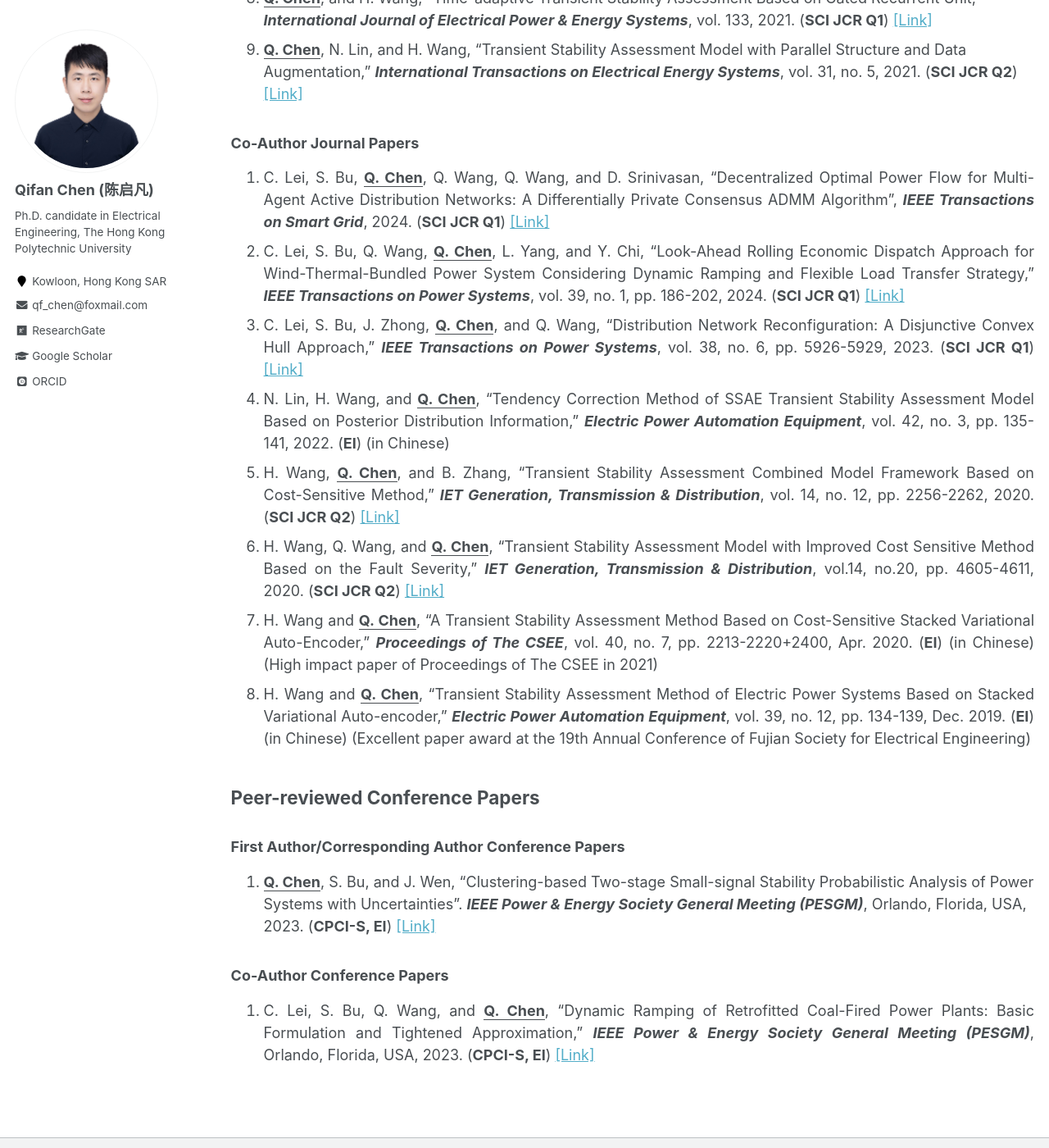
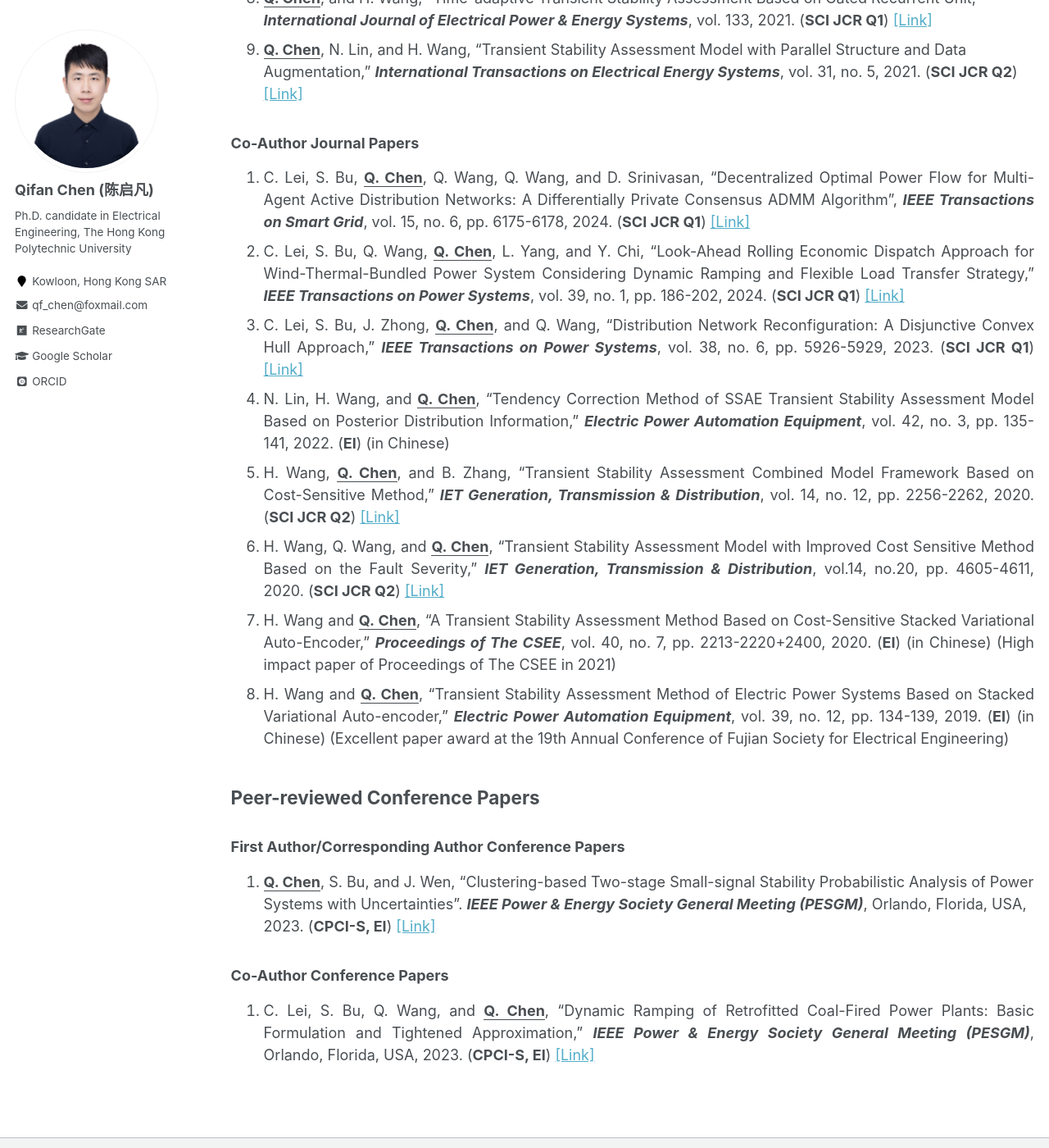
Before and after one commit to ChQf/ChQf.github.io, a Jekyll site: the page built from _pages/publications.md, in a window 1280 px wide and 1400 px high, scrolled down 940 px. Shown: the whole window at 82% size. Built offline with Jekyll 4.4.1, drawn with Linux system fonts in a browser that asks for light colours; some web fonts are replaced; some of the changed text lies outside the part shown.

Commit message:
Update publications.md

```diff
--- a/_pages/publications.md
+++ b/_pages/publications.md
@@ -7,25 +7,25 @@ author_profile: true
 
 ## Peer-reviewed Journal Papers
 ### First Author/Corresponding Author* Journal Papers
-1. **<u>Q. Chen</u>**, S. Bu, H. Wang, and C. Lei, "Real-time Multi-stability Risk Assessment and Visualization of Power Systems: A Graph Neural Network-based Method", ***IEEE Transactions on Power Systems***, 2024. (**SCI JCR Q1**) (Early Access) [[Link]](https://ieeexplore.ieee.org/abstract/document/10819251){:target="_blank"}<br>
+1. **<u>Q. Chen</u>**, S. Bu, H. Wang, and C. Lei, "Real-time Multi-stability Risk Assessment and Visualization of Power Systems: A Graph Neural Network-based Method", ***IEEE Transactions on Power Systems***, vol. 40, no. 4, pp. 2955-2968, 2025. (**SCI JCR Q1**) [[Link]](https://ieeexplore.ieee.org/abstract/document/10819251){:target="_blank"}<br>
 2. H. Wang, F. Gao, **<u>Q. Chen*</u>**, S. Bu, and C. Lei, “Instability Pattern-guided Model Updating Method for Data-driven Transient Stability Assessment”, ***IEEE Transactions on Power Systems***, vol. 40, no. 2, pp. 1214-1227, 2025. (*Corresponding Author) (**SCI JCR Q1**) [[Link]](https://ieeexplore.ieee.org/document/10599816){:target="_blank"}<br>
 3. **<u>Q. Chen</u>**, S. Bu, X. Zhang, S. Yi, and Y. Wei, "Spectral Impedance-based Probabilistic Wideband Oscillatory Stability Analysis and Visualization", ***IEEE Transactions on Power Systems***, vol. 40, no. 2, pp. 1636-1648, 2025. (**SCI JCR Q1**) [[Link]](https://ieeexplore.ieee.org/document/10582543){:target="_blank"}<br>
 4. **<u>Q. Chen</u>**, H. Wang, and N. Lin, "Imbalance Correction Method Based on Ratio of Loss Function Values for Transient Stability Assessment," ***CSEE Journal of Power and Energy Systems***, vol. 11, no. 2, pp. 838-849, 2025. (**SCI JCR Q1**) [[Link]](https://ieeexplore.ieee.org/document/9770511){:target="_blank"}<br>
-5. **<u>Q. Chen</u>** and S. Bu, "Impedance-based Stability Analysis of Power System Wideband Oscillations: A Bridge between s Domain and Frequency Domain," ***IEEE Transactions on Power Systems***, vol.39, no.4, pp.5854-5868, 2024. (**SCI JCR Q1**) [[Link]](https://ieeexplore.ieee.org/document/10360322){:target="_blank"}<br>
+5. **<u>Q. Chen</u>** and S. Bu, "Impedance-based Stability Analysis of Power System Wideband Oscillations: A Bridge between s Domain and Frequency Domain," ***IEEE Transactions on Power Systems***, vol.39, no.4, pp. 5854-5868, 2024. (**SCI JCR Q1**) [[Link]](https://ieeexplore.ieee.org/document/10360322){:target="_blank"}<br>
 6. **<u>Q. Chen</u>**, S. Bu, and C. Y. Chung, "Small-Signal Stability Criteria in Power Electronics-dominated Power Systems: A Comparative Review," ***Journal of Modern Power System and Clean Energy***, vol. 12, no. 4, pp. 1003-1018, 2024. (**SCI JCR Q1**) [[Link]](https://ieeexplore.ieee.org/document/10355078){:target="_blank"}<br>
 7. **<u>Q. Chen</u>**, N. Lin, S. Bu, H. Wang, and B. Zhang, "Interpretable Time-adaptive Transient Stability Assessment Based on Dual-stage Attention Mechanism," ***IEEE Transactions on Power Systems***, vol. 38, no. 3, pp. 2776-2790, 2023. (**SCI JCR Q1**) [[Link]](https://ieeexplore.ieee.org/document/9802730){:target="_blank"}<br>
 8. **<u>Q. Chen</u>**, and H. Wang, "Time-adaptive Transient Stability Assessment Based on Gated Recurrent Unit," ***International Journal of Electrical Power & Energy Systems***, vol. 133, 2021. (**SCI JCR Q1**) [[Link]](https://doi.org/10.1016/j.ijepes.2021.107156){:target="_blank"}<br>
 9. **<u>Q. Chen</u>**, N. Lin, and H. Wang, "Transient Stability Assessment Model with Parallel Structure and Data Augmentation," ***International Transactions on Electrical Energy Systems***, vol. 31, no. 5, 2021. (**SCI JCR Q2**) [[Link]](https://doi.org/10.1002/2050-7038.12872){:target="_blank"}<br>
 
 ### Co-Author Journal Papers
-1. C. Lei, S. Bu, **<u>Q. Chen</u>**, Q. Wang, Q. Wang, and D. Srinivasan, “Decentralized Optimal Power Flow for Multi-Agent Active Distribution Networks: A Differentially Private Consensus ADMM Algorithm”, ***IEEE Transactions on Smart Grid***, 2024. (**SCI JCR Q1**) [[Link]](https://ieeexplore.ieee.org/document/10659236){:target="_blank"}<br>
+1. C. Lei, S. Bu, **<u>Q. Chen</u>**, Q. Wang, Q. Wang, and D. Srinivasan, “Decentralized Optimal Power Flow for Multi-Agent Active Distribution Networks: A Differentially Private Consensus ADMM Algorithm”, ***IEEE Transactions on Smart Grid***, vol. 15, no. 6, pp. 6175-6178, 2024. (**SCI JCR Q1**) [[Link]](https://ieeexplore.ieee.org/document/10659236){:target="_blank"}<br>
 2. C. Lei, S. Bu, Q. Wang, **<u>Q. Chen</u>**, L. Yang, and Y. Chi, “Look-Ahead Rolling Economic Dispatch Approach for Wind-Thermal-Bundled Power System Considering Dynamic Ramping and Flexible Load Transfer Strategy,” ***IEEE Transactions on Power Systems***, vol. 39, no. 1, pp. 186-202, 2024. (**SCI JCR Q1**) [[Link]](https://ieeexplore.ieee.org/document/10026349){:target="_blank"}<br>
 3. C. Lei, S. Bu, J. Zhong, **<u>Q. Chen</u>**, and Q. Wang, “Distribution Network Reconfiguration: A Disjunctive Convex Hull Approach,” ***IEEE Transactions on Power Systems***, vol. 38, no. 6, pp. 5926-5929, 2023. (**SCI JCR Q1**) [[Link]](https://ieeexplore.ieee.org/document/10214389){:target="_blank"}<br>
 4. N. Lin, H. Wang, and **<u>Q. Chen</u>**, "Tendency Correction Method of SSAE Transient Stability Assessment Model Based on Posterior Distribution Information," ***Electric Power Automation Equipment***, vol. 42, no. 3, pp. 135-141, 2022. (**EI**) (in Chinese)<br>
 5. H. Wang, **<u>Q. Chen</u>**, and B. Zhang, "Transient Stability Assessment Combined Model Framework Based on Cost-Sensitive Method," ***IET Generation, Transmission & Distribution***, vol. 14, no. 12, pp. 2256-2262, 2020. (**SCI JCR Q2**) [[Link]](https://doi.org/10.1049/iet-gtd.2019.1562){:target="_blank"}<br>
 6. H. Wang, Q. Wang, and **<u>Q. Chen</u>**, "Transient Stability Assessment Model with Improved Cost Sensitive Method Based on the Fault Severity," ***IET Generation, Transmission & Distribution***, vol.14, no.20, pp. 4605-4611, 2020. (**SCI JCR Q2**) [[Link]](https://doi.org/10.1049/iet-gtd.2020.0967){:target="_blank"}<br>
-7. H. Wang and **<u>Q. Chen</u>**, "A Transient Stability Assessment Method Based on Cost-Sensitive Stacked Variational Auto-Encoder," ***Proceedings of The CSEE***, vol. 40, no. 7, pp. 2213-2220+2400, Apr. 2020. (**EI**) (in Chinese) (High impact paper of Proceedings of The CSEE in 2021)<br>
-8. H. Wang and **<u>Q. Chen</u>**, "Transient Stability Assessment Method of Electric Power Systems Based on Stacked Variational Auto-encoder," ***Electric Power Automation Equipment***, vol. 39, no. 12, pp. 134-139, Dec. 2019. (**EI**) (in Chinese) (Excellent paper award at the 19th Annual Conference of Fujian Society for Electrical Engineering)
+7. H. Wang and **<u>Q. Chen</u>**, "A Transient Stability Assessment Method Based on Cost-Sensitive Stacked Variational Auto-Encoder," ***Proceedings of The CSEE***, vol. 40, no. 7, pp. 2213-2220+2400, 2020. (**EI**) (in Chinese) (High impact paper of Proceedings of The CSEE in 2021)<br>
+8. H. Wang and **<u>Q. Chen</u>**, "Transient Stability Assessment Method of Electric Power Systems Based on Stacked Variational Auto-encoder," ***Electric Power Automation Equipment***, vol. 39, no. 12, pp. 134-139, 2019. (**EI**) (in Chinese) (Excellent paper award at the 19th Annual Conference of Fujian Society for Electrical Engineering)
 {: .text-justify}
 
 
```
